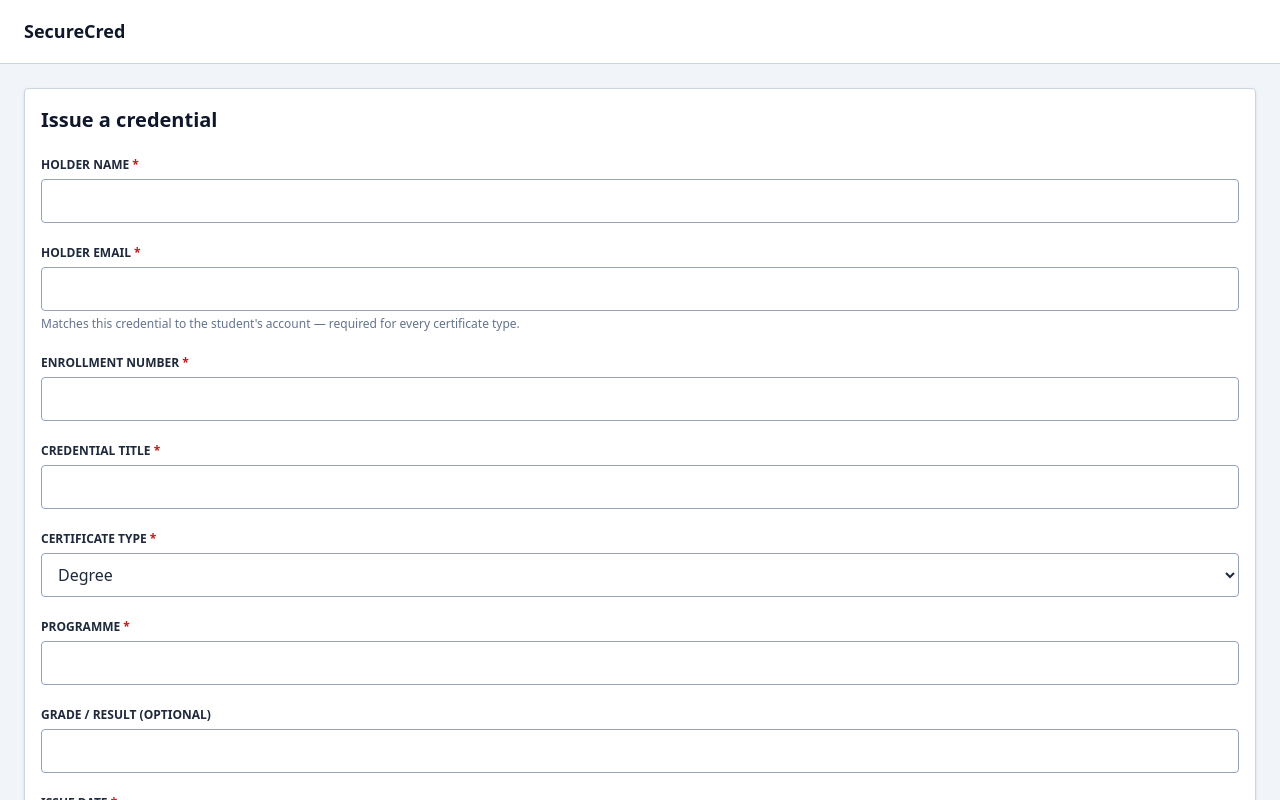
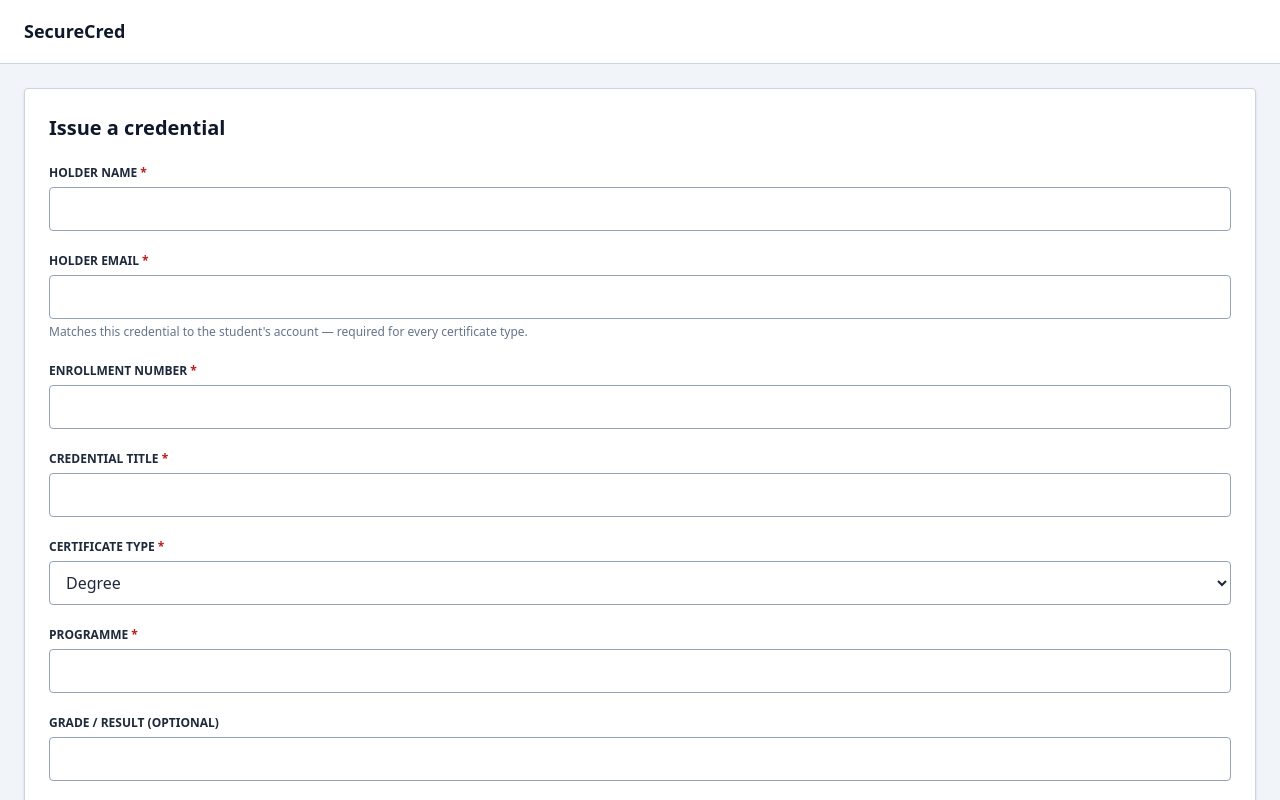
Before and after one commit to KartikMarwal25/SKIT-CSE-2023-2027-26, a React (Vite) app in the folder apps/web/: page /app/issue in a window 1280 px wide. Shown: the top 800 px of the page. Built offline with nearby package versions, Linux system fonts and the light colour scheme.

Commit message:
fix(web): responsive padding on Card

```diff
--- a/apps/web/src/components/Card.jsx
+++ b/apps/web/src/components/Card.jsx
@@ -1,6 +1,6 @@
 export function Card({ children, className = '' }) {
   return (
-    <div className={`rounded border border-edge bg-paper p-16 shadow-sm ${className}`}>
+    <div className={`rounded border border-edge bg-paper p-16 shadow-sm sm:p-24 ${className}`}>
       {children}
     </div>
   );
```
